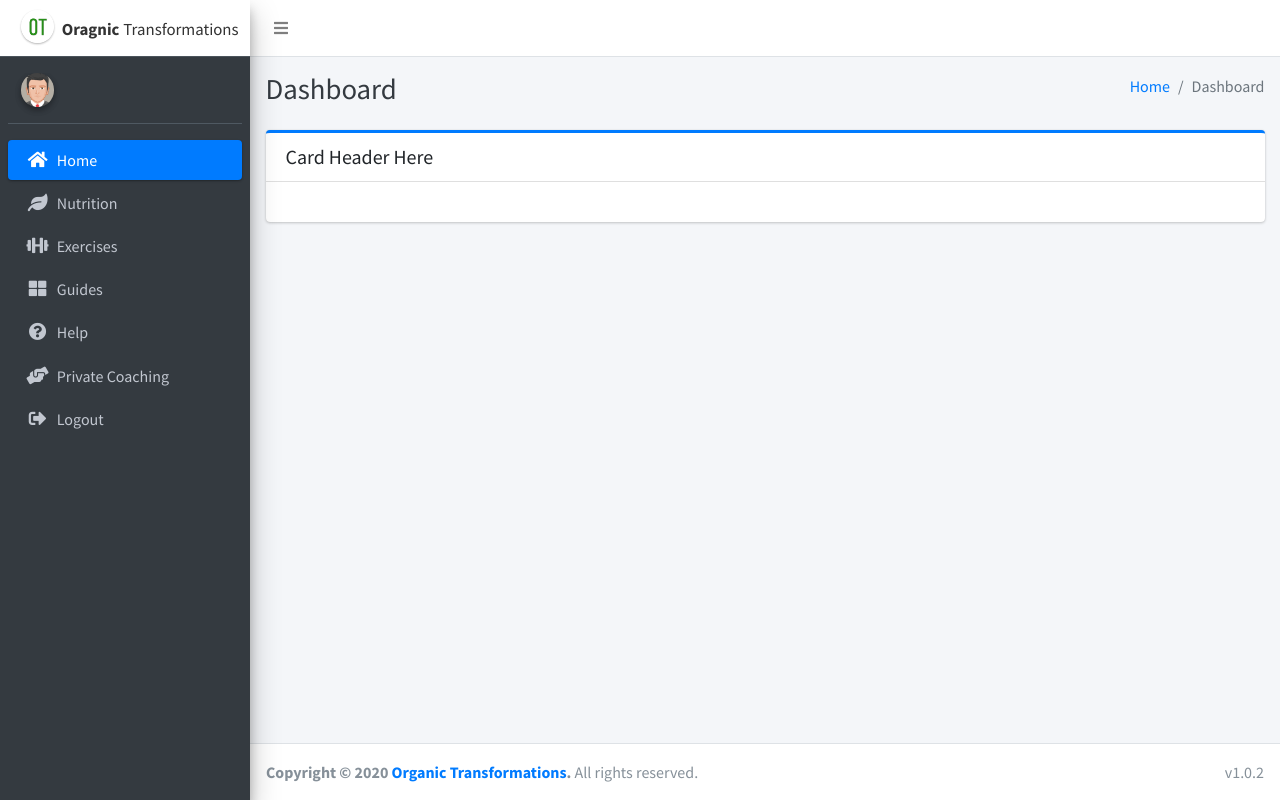
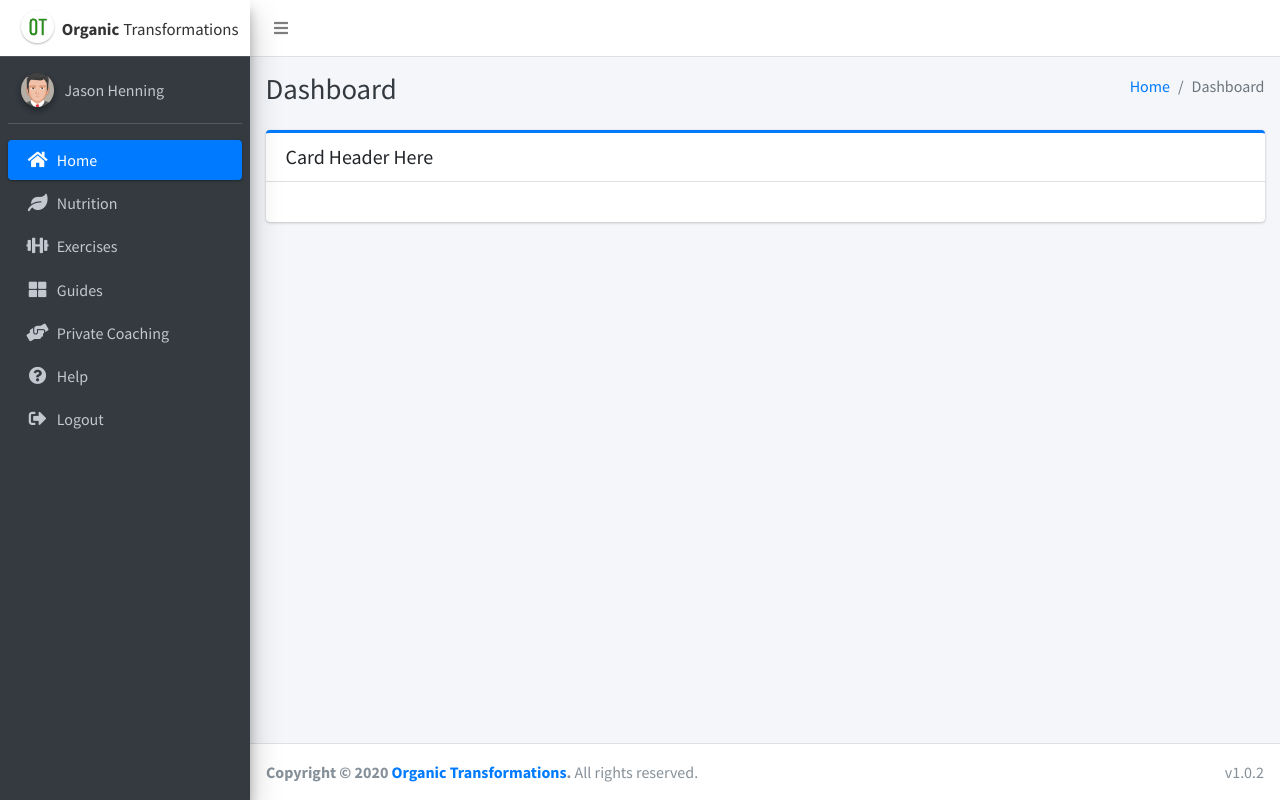
Before and after one commit to reynolj/OrganicTransformations, a PHP site: page / in a window 1280 px wide. Run offline with PHP 8.4, Linux system fonts and the light colour scheme; data that the repository does not hold is empty; some libraries are stand-ins or nearby versions.

```diff
--- a/pn/structure/top.php
+++ b/pn/structure/top.php
@@ -55,7 +55,7 @@ if($title == ""){
     <a href="index.php" class="brand-link" style="background-color: #fff;">
       <img src="AdminLTE/dist/img/logo.png" alt="Organic Transformations Logo" class="brand-image img-circle elevation-1"
            style="opacity: .9">
-      <span class="brand-text font-weight-bold" style="color: #333; font-size: 1.05rem;">Oragnic</span>
+      <span class="brand-text font-weight-bold" style="color: #333; font-size: 1.05rem;">Organic</span>
       <span class="brand-text" style="color: #333; font-size: 1.05rem;">Transformations</span>
     </a>
 
@@ -67,7 +67,7 @@ if($title == ""){
           <img src="AdminLTE/dist/img/avatar5.png" class="img-circle elevation-2" alt="User Image">
         </div>
         <div class="info">
-          <a href="#" class="d-block"><?php echo $userData['name']; ?></a>
+          <a href="#" class="d-block"><?php echo 'Jason Henning'; ?></a>
         </div>
       </div>
 
@@ -114,18 +114,18 @@ if($title == ""){
 
           <li class="nav-item">
             <a href="index2.php" class="nav-link">
-              <i class="nav-icon fas fa-question-circle"></i>
+              <i class="nav-icon fas fa-hands-helping"></i>
               <p>
-                Help
+                Private Coaching
               </p>
             </a>
           </li>
 
           <li class="nav-item">
             <a href="index2.php" class="nav-link">
-              <i class="nav-icon fas fa-hands-helping"></i>
+              <i class="nav-icon fas fa-question-circle"></i>
               <p>
-                Private Coaching
+                Help
               </p>
             </a>
           </li>
```
Also changed, not shown: pn/register.php (+10 -0 lines), 1 other file.
